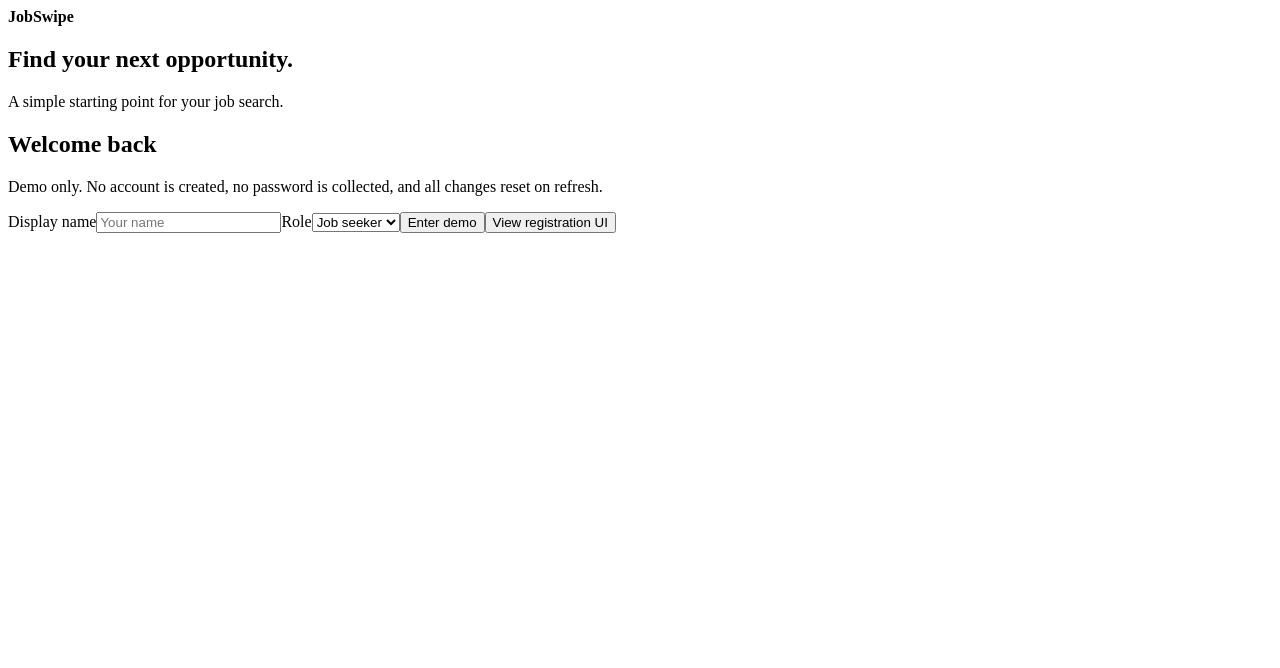
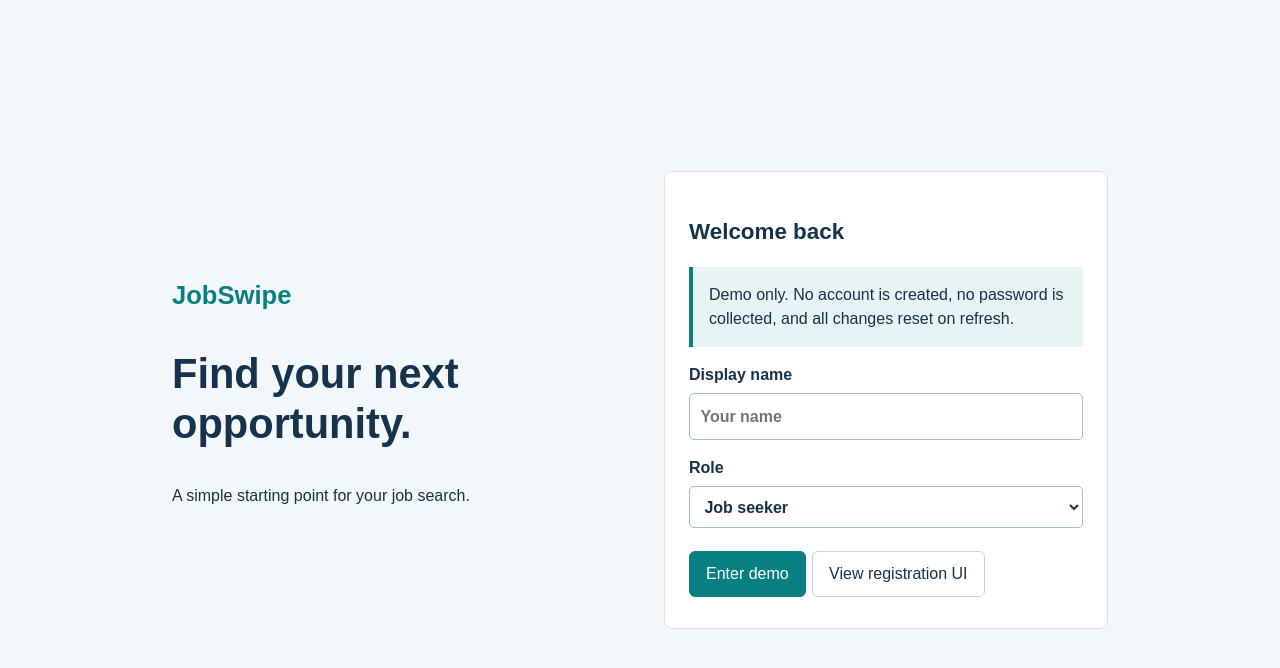
Before and after one commit to nguyennminh/ITSC-4155-Capstone-Project, a React (Vite) app: page / in a window 1280 px wide. Shown: the top 668 px of the page. Built offline with nearby package versions, Linux system fonts and the light colour scheme.

Commit message:
updated styles and fixed typos / added comments in app.jsx

```diff
--- a/src/App.jsx
+++ b/src/App.jsx
@@ -1,62 +1,87 @@
-import React, { use, useEffect, useState } from 'react';
-import Navigation from './components/Navigation.jsx';
-import Login from './pages/Login.jsx';
-import Onboarding from './pages/Onboarding.jsx';
-import Discover from './pages/Discover.jsx';
-import SavedJobs from './pages/SavedJobs.jsx';
-import Applications from './pages/Applications.jsx';
-import Recruiter from './pages/Recruiter.jsx';
-import Profile from "./pages/Profile.jsx"
+import React, { useEffect, useState } from "react";
 
-import { emptyProfile } from './data/mockData.js';
-import { getJobs } from './services/jobService.js';
+import Navigation from "./components/Navigation.jsx";
+import Login from "./pages/Login.jsx";
+import Onboarding from "./pages/Onboarding.jsx";
+import Discover from "./pages/Discover.jsx";
+import SavedJobs from "./pages/SavedJobs.jsx";
+import Applications from "./pages/Applications.jsx";
+import Recruiter from "./pages/Recruiter.jsx";
+import Profile from "./pages/Profile.jsx";
 
-// creating email profile
-const intialProfile = {
+import { emptyProfile } from "./data/mockData.js";
+import { getJobs } from "./services/jobService.js";
+
+const initialProfile = {
   ...emptyProfile,
-  email:"",
+  email: "",
 };
 
 export default function App() {
-  // Shared state lives here so the pages stay simple. Refresh resets the demo.
-  const [page, setPage] = useState('login');
-  const [role, setRole] = useState('Job seeker');
-  const [profile, setProfile] = useState({...intialProfile});
+  // Navigation and user information
+  const [page, setPage] = useState("login");
+  const [role, setRole] = useState("Job seeker");
+  const [profile, setProfile] = useState({ ...initialProfile });
   const [resume, setResume] = useState(null);
+
+  // Jobs and application tracking
   const [jobs, setJobs] = useState([]);
   const [saved, setSaved] = useState([]);
   const [applications, setApplications] = useState([]);
+
+  // Feedback
   const [loading, setLoading] = useState(true);
-  const [error, setError] = useState('');
-  const [message, setMessage] = useState('');
+  const [error, setError] = useState("");
+  const [message, setMessage] = useState("");
 
-  // loading sample jobs (placeholder)
   useEffect(() => {
     loadJobs();
   }, []);
 
   async function loadJobs() {
     setLoading(true);
-    setError('');
+    setError("");
+
     try {
       const results = await getJobs();
       setJobs(results);
-     }
-    catch { setError('Could not load jobs. Please retry.'); }
-    finally { setLoading(false); }
+    } catch {
+      setError("Could not load jobs. Please retry.");
+    } finally {
+      setLoading(false);
+    }
   }
-  useEffect(() => { loadJobs(); }, []);
 
   function enter(name, selectedRole) {
-    setProfile({ ...initialProfile, name });
+    setProfile({
+      ...initialProfile,
+      name,
+    });
+
     setResume(null);
+    setSaved([]);
+    setApplications([]);
     setRole(selectedRole);
-    setMessage('');
-    setPage(selectedRole === 'Recruiter' ? 'recruiter' : 'onboarding');
+    setMessage("");
+
+    setPage(
+      selectedRole === "Recruiter" ? "recruiter" : "onboarding"
+    );
   }
-  function navigate(nextPage) { setPage(nextPage); setMessage(''); }
 
-  // Keep the selected File in memory.
+  function navigate(nextPage) {
+    setPage(nextPage);
+    setMessage("");
+  }
+
+  function saveProfile(updatedProfile) {
+    setProfile((current) => ({
+      ...current,
+      ...updatedProfile,
+      resumeName: current.resumeName,
+    }));
+  }
+
   function changeResume(file) {
     setResume(file);
 
@@ -67,13 +92,9 @@ export default function App() {
   }
 
   function saveJob(id) {
-    setSaved((current) => {
-      if (current.includes(id)) {
-        return current;
-      }
-
-      return [...current, id];
-    });
+    setSaved((current) =>
+      current.includes(id) ? current : [...current, id]
+    );
 
     setMessage("Job saved.");
   }
@@ -94,13 +115,7 @@ export default function App() {
         return current;
       }
 
-      return [
-        ...current,
-        {
-          ...job,
-          status: "Started",
-        },
-      ];
+      return [...current, { ...job, status: "Started" }];
     });
 
     navigate("applications");
@@ -130,7 +145,6 @@ export default function App() {
     setPage("login");
   }
 
-  // The login page does not show the main navigation.
   if (page === "login") {
     return <Login onEnter={enter} />;
   }
@@ -157,7 +171,6 @@ export default function App() {
           </p>
         )}
 
-        {/* Initial setup after entering as a job seeker */}
         {page === "onboarding" && (
           <Onboarding
             profile={profile}
@@ -166,7 +179,6 @@ export default function App() {
           />
         )}
 
-        {/* Manage profile and select or remove a resume */}
         {page === "profile" && (
           <Profile
             profile={profile}
@@ -181,7 +193,7 @@ export default function App() {
         )}
 
         {error && isJobPage && (
-          <div role="alert">
+          <div className="notice" role="alert">
             <p>{error}</p>
             <button type="button" onClick={loadJobs}>
               Retry
@@ -189,7 +201,6 @@ export default function App() {
           </div>
         )}
 
-        {/* Browse and save recommended jobs */}
         {!loading && !error && page === "discover" && (
           <Discover
             jobs={jobs}
@@ -200,7 +211,6 @@ export default function App() {
           />
         )}
 
-        {/* View and remove saved jobs */}
         {!loading && !error && page === "saved" && (
           <SavedJobs
             jobs={jobs}
@@ -211,7 +221,6 @@ export default function App() {
           />
         )}
 
-        {/* Track application statuses manually */}
         {page === "applications" && (
           <Applications
             applications={applications}
@@ -219,7 +228,6 @@ export default function App() {
           />
         )}
 
-        {/* Recruiter demo */}
         {page === "recruiter" && <Recruiter />}
       </div>
     </>
--- a/src/styles.css
+++ b/src/styles.css
@@ -1,13 +1,234 @@
+/* Global styles */
+
+:root {
+  font-family: Arial, sans-serif;
+  color: #17324d;
+  background: #f4f7fa;
+  font-size: 16px;
+  line-height: 1.5;
+}
+
+* {
+  box-sizing: border-box;
+}
+
+body {
+  margin: 0;
+}
+
+h1 {
+  font-size: 2rem;
+  line-height: 1.2;
+}
+
+h2 {
+  font-size: 1.4rem;
+}
+
+h3 {
+  font-size: 1.05rem;
+}
+
+button,
+input,
+textarea,
+select {
+  font: inherit;
+}
+
+button {
+  padding: 0.65rem 1rem;
+  border: 1px solid #c5d2de;
+  border-radius: 6px;
+  background: white;
+  color: #17324d;
+  cursor: pointer;
+}
+
+button:hover {
+  background: #e9f3f4;
+}
+
+button:disabled {
+  opacity: 0.5;
+  cursor: not-allowed;
+}
+
+.primary,
+button.active {
+  background: #087f83;
+  color: white;
+  border-color: #087f83;
+}
+
+.primary:hover,
+button.active:hover {
+  background: #06666a;
+}
+
+:focus-visible {
+  outline: 3px solid #d78b00;
+  outline-offset: 3px;
+}
+
+label {
+  display: block;
+  margin: 1rem 0;
+  font-weight: bold;
+}
+
+input,
+textarea,
+select {
+  width: 100%;
+  margin-top: 0.4rem;
+  padding: 0.65rem;
+  border: 1px solid #a8bbc9;
+  border-radius: 5px;
+  background: white;
+  color: #17324d;
+}
+
+textarea {
+  resize: vertical;
+}
+
+/* Navigation */
+
+.navigation {
+  display: flex;
+  align-items: center;
+  gap: 1.5rem;
+  padding: 1rem 4%;
+  background: white;
+  border-bottom: 1px solid #dce4eb;
+}
+
+.navigation nav {
+  display: flex;
+  flex-wrap: wrap;
+  gap: 0.5rem;
+  flex: 1;
+}
+
+.brand {
+  color: #087f83;
+  font-size: 1.6rem;
+}
+
+/* Shared page layouts */
+
+.container {
+  max-width: 1100px;
+  padding: 1.5rem;
+  margin: auto;
+}
+
+.card {
+  background: white;
+  border: 1px solid #d7e0e8;
+  border-radius: 8px;
+  padding: 1.5rem;
+  margin: 1rem 0;
+}
+
+.two-columns,
+.job-grid {
+  display: grid;
+  grid-template-columns: repeat(2, minmax(0, 1fr));
+  gap: 1.5rem;
+  align-items: start;
+}
+
+.actions,
+.tags,
+.row,
+.filters {
+  display: flex;
+  flex-wrap: wrap;
+  gap: 0.7rem;
+  align-items: center;
+}
+
+.actions {
+  margin-top: 1.3rem;
+}
+
+.row {
+  justify-content: space-between;
+}
+
+.filters label {
+  flex: 1;
+  min-width: 200px;
+}
+
+.tags span,
+.badge {
+  padding: 0.25rem 0.6rem;
+  background: #e8f3f3;
+  border-radius: 5px;
+}
+
+.muted,
+small,
+.demo-label {
+  color: #526778;
+}
+
+small,
+.demo-label {
+  font-size: 0.875rem;
+}
+
+.notice {
+  border-left: 4px solid #087f83;
+  background: #e8f3f3;
+  padding: 1rem;
+}
+
+/* Login */
+
+.login-layout {
+  max-width: 1000px;
+  min-height: 100vh;
+  margin: auto;
+  padding: 2rem;
+  display: grid;
+  grid-template-columns: repeat(2, minmax(0, 1fr));
+  gap: 3rem;
+  align-items: center;
+}
+
+.login-layout h1 {
+  font-size: 2.6rem;
+}
+
+.login-layout button {
+  margin: 0.4rem 0.4rem 0.4rem 0;
+}
+
+/* Onboarding */
+
+.dropzone {
+  padding: 2rem;
+  border: 2px dashed #087f83;
+  border-radius: 6px;
+}
+
+/* Job discovery */
+
+.swipe-surface {
+  max-width: 720px;
+  touch-action: pan-y;
+}
+
+/* Profile */
+
 .profile-page {
   max-width: 850px;
   margin: 0 auto;
-  padding: 32px 20px;
-  color: #172b3a;
-}
-
-.profile-page,
-.profile-page * {
-  box-sizing: border-box;
+  padding: 1rem 0;
 }
 
 .profile-page h1 {
@@ -15,7 +236,7 @@
 }
 
 .profile-page > p {
-  color: #526572;
+  color: #526778;
   line-height: 1.6;
 }
 
@@ -23,13 +244,13 @@
   margin-top: 24px;
   padding: 24px;
   background: white;
-  border: 1px solid #dbe3e8;
-  border-radius: 12px;
+  border: 1px solid #d7e0e8;
+  border-radius: 8px;
 }
 
 .profile-panel h2 {
   margin: 24px 0 16px;
-  font-size: 20px;
+  font-size: 1.4rem;
 }
 
 .profile-panel h2:first-child {
@@ -46,30 +267,21 @@
   display: flex;
   flex-direction: column;
   gap: 8px;
-  margin-bottom: 16px;
+  margin: 0 0 16px;
   font-weight: 600;
 }
 
 .profile-panel input,
 .profile-panel textarea,
 .profile-panel select {
-  width: 100%;
+  margin-top: 0;
   padding: 11px 12px;
-  border: 1px solid #aebec8;
   border-radius: 6px;
-  background: white;
-  color: #172b3a;
-  font: inherit;
-}
-
-.profile-panel textarea {
-  resize: vertical;
 }
 
 .profile-panel small {
   display: block;
   margin: -8px 0 20px;
-  color: #526572;
 }
 
 .profile-actions {
@@ -81,38 +293,33 @@
 
 .profile-panel button {
   padding: 11px 18px;
-  border: 1px solid #087f75;
+  border: 1px solid #087f83;
   border-radius: 6px;
-  background: #087f75;
+  background: #087f83;
   color: white;
-  font: inherit;
   font-weight: 600;
-  cursor: pointer;
 }
 
 .profile-panel button:hover {
-  background: #06665e;
+  background: #06666a;
 }
 
 .profile-panel .secondary-button {
   background: white;
-  color: #087f75;
+  color: #087f83;
 }
 
 .profile-panel .secondary-button:hover {
-  background: #edf8f6;
+  background: #e8f3f3;
 }
 
-.profile-panel :is(input, textarea, select, button):focus-visible {
-  outline: 3px solid #1367bc;
-  outline-offset: 3px;
-}
+/* Resume selection */
 
 .resume-details {
   margin-top: 16px;
   padding: 16px;
   border-radius: 6px;
-  background: #edf8f6;
+  background: #e8f3f3;
   overflow-wrap: anywhere;
 }
 
@@ -133,12 +340,65 @@
   color: #086b42;
 }
 
-@media (max-width: 600px) {
+.profile-error:empty,
+.profile-success:empty {
+  display: none;
+}
+
+/* Mobile layouts */
+
+@media (max-width: 700px) {
+  .navigation {
+    align-items: flex-start;
+    flex-direction: column;
+    gap: 0.6rem;
+  }
+
+  .login-layout,
+  .two-columns,
+  .job-grid,
   .profile-grid {
     grid-template-columns: 1fr;
+    gap: 1rem;
+  }
+
+  .login-layout {
+    padding: 1.2rem;
+    min-height: auto;
+  }
+
+  .container {
+    padding: 1rem;
+  }
+
+  .card {
+    padding: 1rem;
+  }
+
+  h1,
+  .login-layout h1 {
+    font-size: 1.8rem;
+  }
+
+  .row {
+    align-items: flex-start;
+    flex-direction: column;
   }
 
   .profile-panel {
     padding: 18px;
   }
+
+  .profile-grid {
+    gap: 0;
+  }
+
+  .filters label {
+    min-width: 0;
+    flex-basis: 100%;
+  }
+
+  .dropzone {
+    padding: 1rem;
+  }
 }
```
